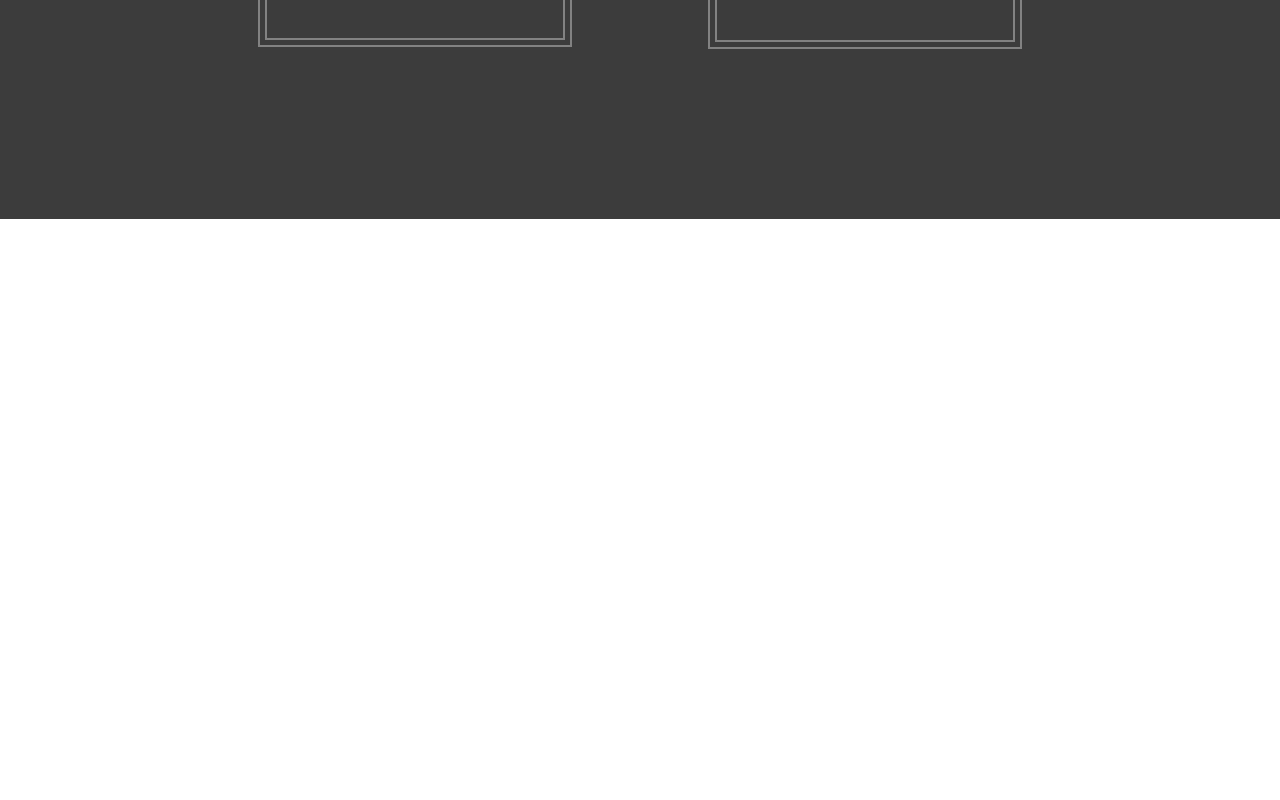
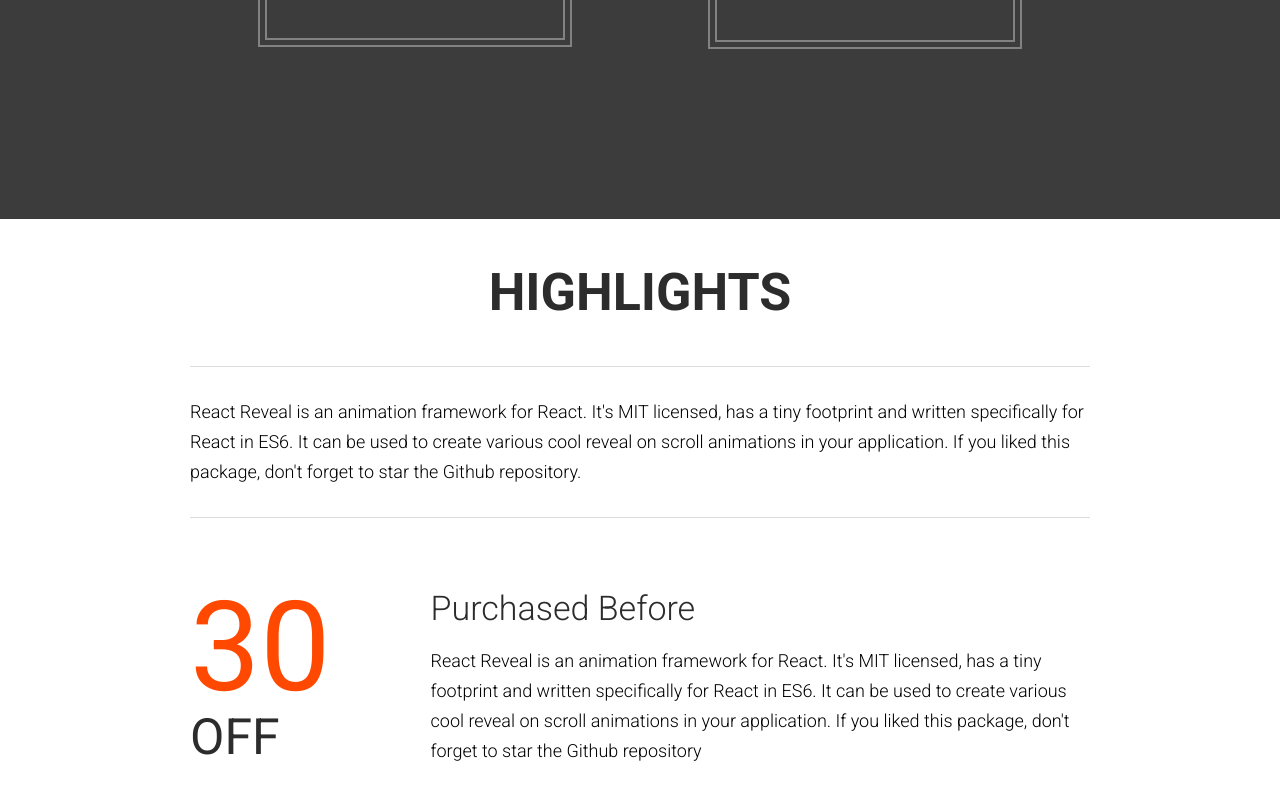
Before and after one commit to Gabkings/the_venue, a React (Create React App) app: page / in a window 1280 px wide. Shown: the part 1263-2063 px from the top of the page. Before the commit the page ends 1500 px from the top, so only its background shows below. Built offline with nearby package versions, Linux system fonts and the light colour scheme.

Commit message:
Added highlights section

```diff
--- a/src/App.js
+++ b/src/App.js
@@ -1,9 +1,10 @@
+
 import React,{ Component } from 'react';
 import Featured from './components/featured/index';
 import Header from './components/header_footer/header'
 import VenueNFO from './components/venueNFO/VenueNFO';
+import Highlight from './components/highlights/index'
 import './resources/styles.css'
-
 class App extends Component {
   render(){
     return (
@@ -12,6 +13,7 @@
           <Header/>
           <Featured/>
           <VenueNFO/>
+          <Highlight/>
         </header>
       </div>
     );
--- /dev/null
+++ b/src/components/highlights/Description.js
@@ -0,0 +1,21 @@
+import React from "react";
+import Fade from "react-reveal/Fade";
+
+function Description() {
+  return (
+    <Fade top delay="500">
+      <div className="center_wrapper">
+        <h2>Highlights</h2>
+        <div className="highlight_description">
+          React Reveal is an animation framework for React. It's MIT licensed,
+          has a tiny footprint and written specifically for React in ES6. It can
+          be used to create various cool reveal on scroll animations in your
+          application. If you liked this package, don't forget to star the
+          Github repository.
+        </div>
+      </div>
+    </Fade>
+  );
+}
+
+export default Description;
--- /dev/null
+++ b/src/components/highlights/Discount.js
@@ -0,0 +1,43 @@
+
+import React, { Component } from 'react'
+import Fade from 'react-reveal/Fade'
+import Slide from 'react-reveal/Slide'
+
+export default class Discount extends Component {
+    state = {
+        discountStart: 0,
+        discountEnd: 30
+    }
+
+    porcentage = ()=>{
+        if(this.state.discountStart < this.state.discountEnd){
+            this.setState({discountStart : this.state.discountStart + 1})
+        }
+    }
+
+    componentDidUpdate(){
+        setTimeout(()=>{this.porcentage()}, 30)
+    }
+    render() {
+        return (
+            <div className="center_wrapper">
+                <div className="discount_wrapper">
+                    <Fade
+                    onReveal={()=> this.porcentage()}
+                    bottom>
+                    <div className="discount_porcentage">
+                        <span >{this.state.discountStart}</span>
+                        <span>OFF</span>
+                    </div>
+                    </Fade>
+                   <Slide right>
+                   <div className="discount_description">
+                        <h3>Purchased Before</h3>
+                        <p>React Reveal is an animation framework for React. It's MIT licensed, has a tiny footprint and written specifically for React in ES6. It can be used to create various cool reveal on scroll animations in your application. If you liked this package, don't forget to star the Github repository</p>
+                    </div>
+                   </Slide>
+                </div>
+            </div>
+        )
+    }
+}
--- /dev/null
+++ b/src/components/highlights/index.js
@@ -0,0 +1,15 @@
+import Fade from 'react-reveal/Fade';
+import Description  from './Description'
+import React from 'react'
+import Discount from './Discount'
+
+function Highlight() {
+    return (
+        <div className="highlight_wrapper">
+            <Description />
+            <Discount/>
+        </div>
+    )
+}
+
+export default Highlight
```
